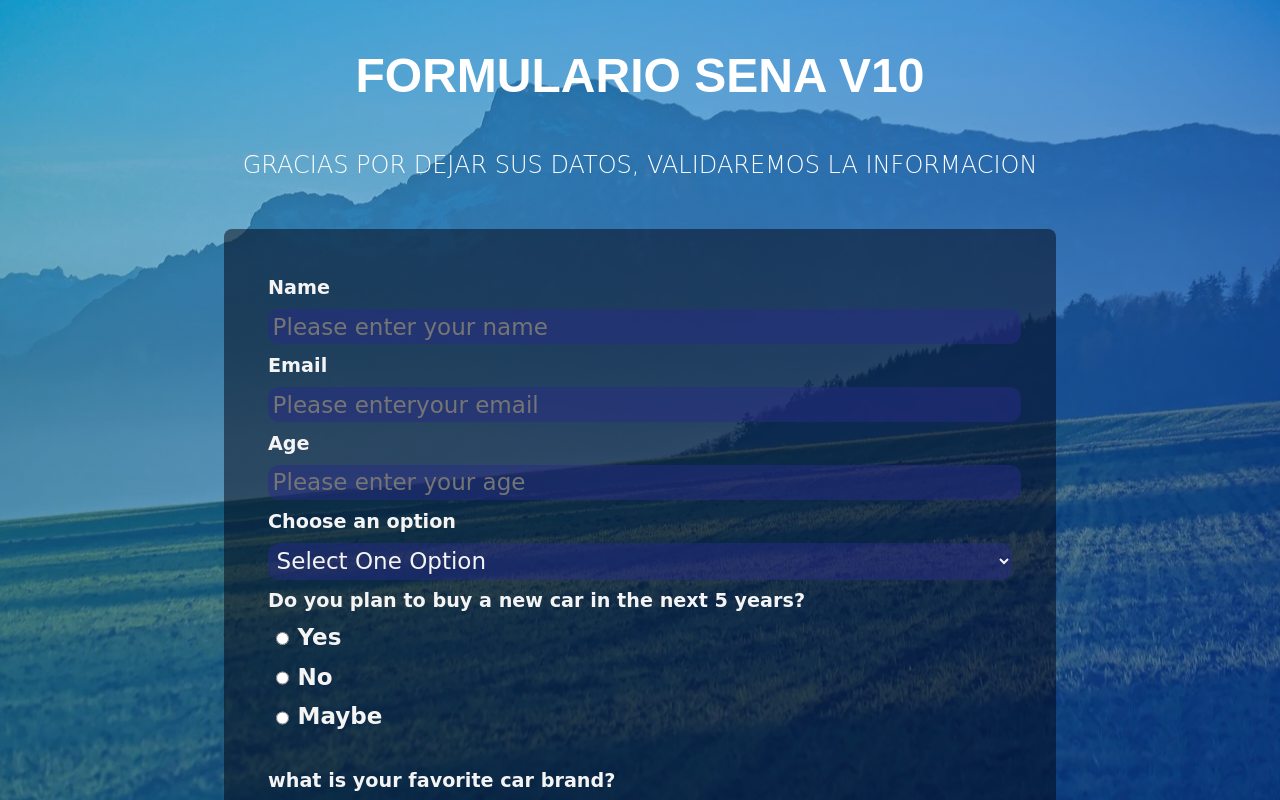
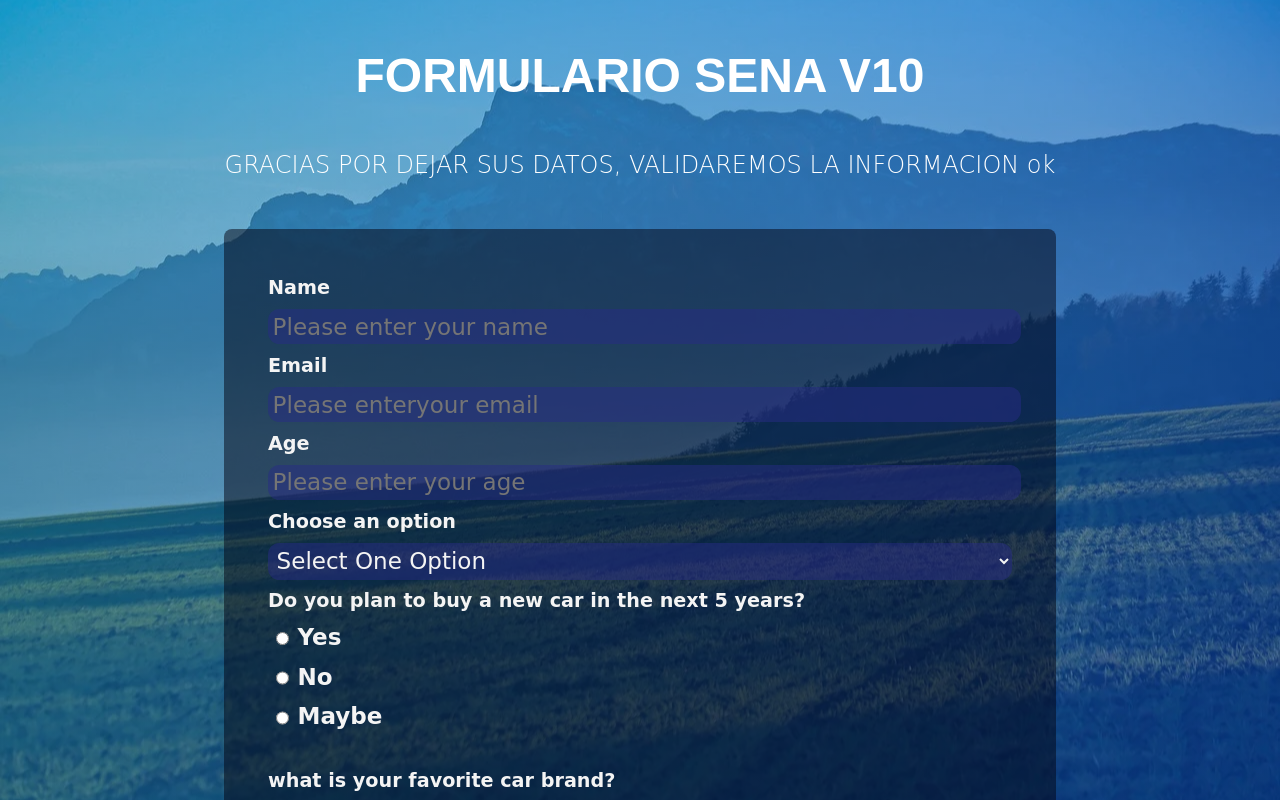
Before and after one commit to GeralSilva/PRUEBAS-LINTERS, a website built with webpack: page src/index.html in a window 1280 px wide. Shown: the top 800 px of the page. Built offline with nearby package versions, Linux system fonts and the light colour scheme.

Commit message:
Actualizar 2

```diff
--- a/src/index.html
+++ b/src/index.html
@@ -9,7 +9,7 @@
 <body>
     <h1 id="title">FORMULARIO SENA V10</h1>
     <p id="description">
-      GRACIAS POR DEJAR SUS DATOS, VALIDAREMOS LA INFORMACION
+      GRACIAS POR DEJAR SUS DATOS, VALIDAREMOS LA INFORMACION ok
     </p>
     <form id="survey-form">
       <fieldset>
```
